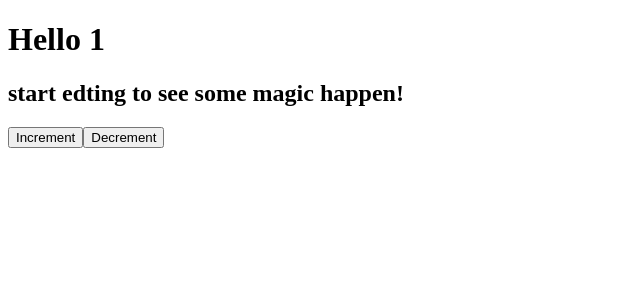
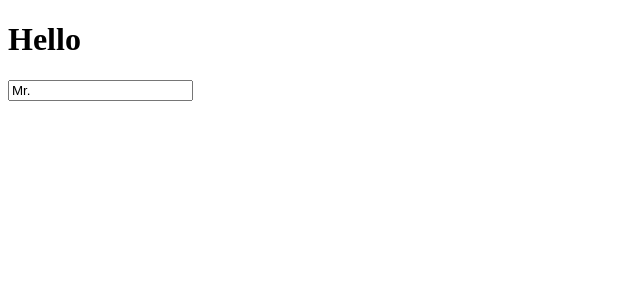
Before and after one commit to Apsalus/React-Hooks, a React (Create React App) app in the folder react-hooks/: page / in a window 1280 px wide. Shown: the top 300 px of the page, without its empty margins (0-640 px from the left). Built offline with nearby package versions, Linux system fonts and the light colour scheme.

Commit message:
useInput

```diff
--- a/react-hooks/src/App.js
+++ b/react-hooks/src/App.js
@@ -1,52 +1,31 @@
-import { Component, useState } from "react";
+import React, { useState } from 'react';
+
+const useInput = (initialValue, validator) => {
+  const [value, setValue] = useState(initialValue);
+  const onChange = event => {
+    const {
+      target: { value }
+      }  = event;
+      let willUpdate = true;
+      if(typeof validator === "function"){
+        willUpdate = validator(value);
+      }
+      if(willUpdate){
+        setValue(value);
+      }
+  };
+  return { value , onChange };
+};
 
 const App = () => {
-  const [item, setItem] = useState(1);
-  const incrementItem = () => setItem(item + 1);
-  const decrementItem = () => setItem(item - 1);
+  const maxLen = (value) => !value.includes("@");
+  const name = useInput("Mr.", maxLen);
   return (
     <div className="App">
-      <h1>Hello {item}</h1>
-      <h2>start edting to see some magic happen!</h2>
-      <button onClick={incrementItem}> Increment</button>
-      <button onClick={decrementItem}> Decrement</button>
+      <h1>Hello</h1>
+      <input placeholder="Name" {...name} />
     </div>
   );
 }
 
-//리액트 훅이 나온 이유, 클래스와 차이점, 간단한 사용법
-
-/*
-class AppUgly extends React.Component{
-  state = {
-    item: 1
-  }
-  render(){
-    const { item } = this.state;
-    return(
-      <div className="App">
-      <h1>Hello {item}</h1>
-      <h2>start edting to see some magic happen!</h2>
-      <button onClick={this.incrementItem}> Increment</button>
-      <button onClick={this.decrementItem}> Decrement</button>
-    </div>
-    );
-  }
-  incrementItem = () => {
-    this.setItem(state => {
-      return {
-        item: state.item +1
-      }
-    })
-  }
-  decrementItem = () =>{
-    this.setItem(state => {
-      return {
-        item: state.item -1
-      }
-    })
-  }
-}
-*/
-
 export default App;
```
Also changed, not shown: 2 other files (tests, documents, lock files or other folders).
